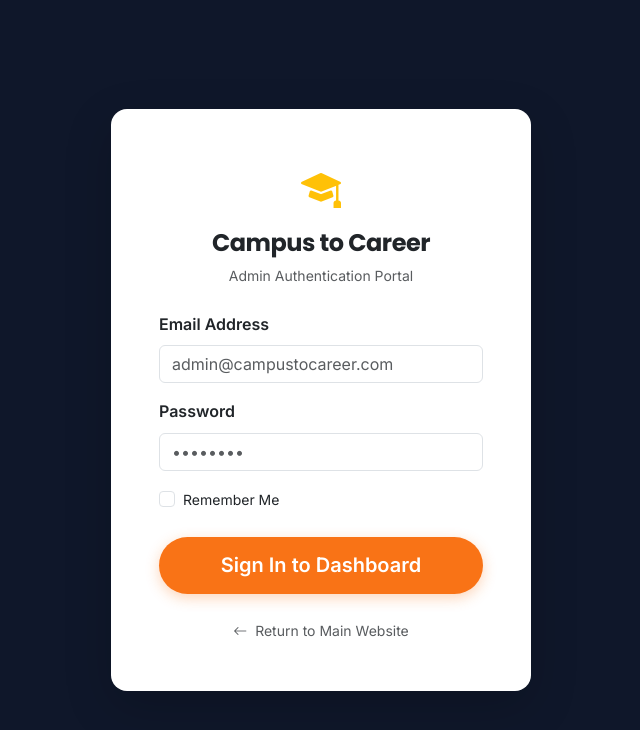
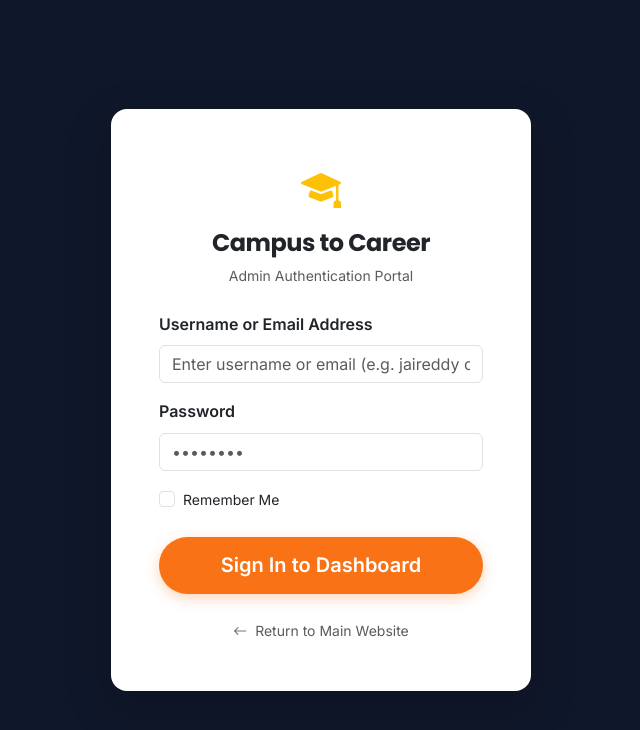
Before and after one commit to challajaipalreddy/jobportal, a Flask app: page /admin/login in a window 1280 px wide. Shown: the top 730 px of the page, without its empty margins (319-959 px from the left). Run offline with Flask 3, Linux system fonts and the light colour scheme.

Commit message:
Fix LoginForm validation to support non-email usernames like jaireddy

```diff
--- a/app/forms.py
+++ b/app/forms.py
@@ -3,8 +3,9 @@ from wtforms import StringField, PasswordField, SubmitField, TextAreaField, Sele
 from wtforms.validators import DataRequired, Email, Length, URL, Optional
 
 class LoginForm(FlaskForm):
-    email = StringField('Email Address', validators=[DataRequired(), Email()])
+    email = StringField('Username or Email Address', validators=[DataRequired()])
     password = PasswordField('Password', validators=[DataRequired()])
+
     remember_me = BooleanField('Remember Me')
     submit = SubmitField('Sign In')
 
--- a/templates/admin/login.html
+++ b/templates/admin/login.html
@@ -33,8 +33,9 @@
 
             <div class="mb-3">
                 {{ form.email.label(class="form-label fw-semibold") }}
-                {{ form.email(class="form-control", placeholder="admin@campustocareer.com") }}
+                {{ form.email(class="form-control", placeholder="Enter username or email (e.g. jaireddy or admin)") }}
             </div>
+
 
             <div class="mb-3">
                 {{ form.password.label(class="form-label fw-semibold") }}
```
